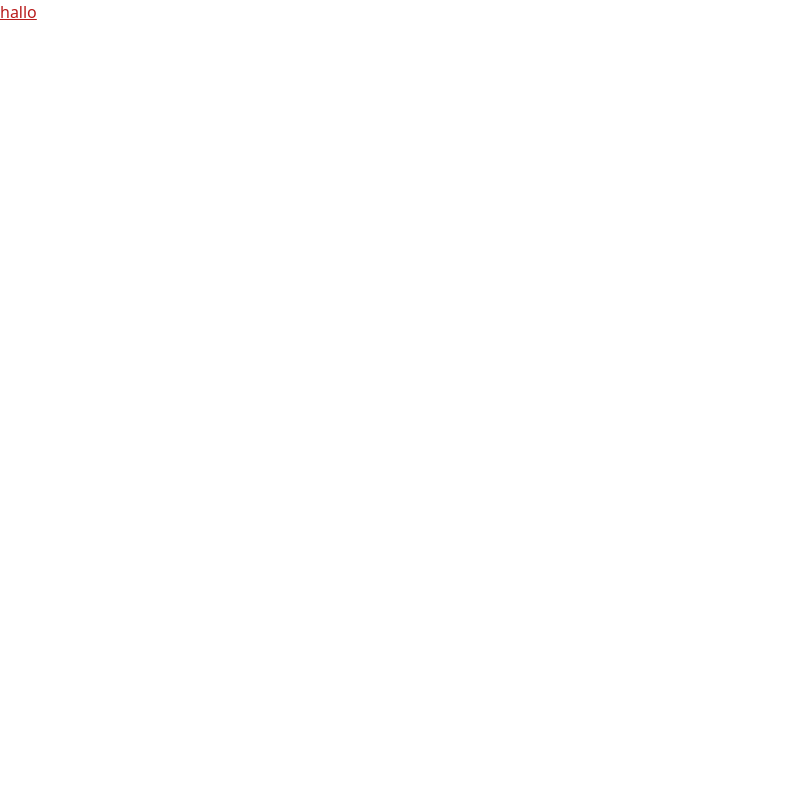
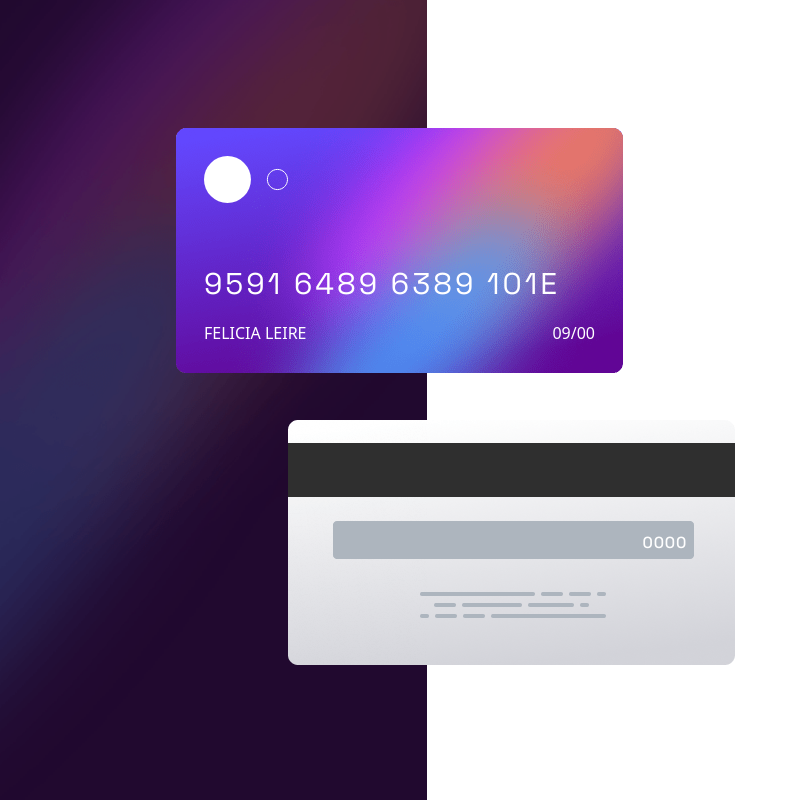
Before and after one commit to BintangAldian17/Credit-Card, a website: page src/index.html in a window 1280 px wide. Shown: the whole page, without its empty margins (0-798 px from the left). Drawn offline with Linux system fonts and the light colour scheme.

Commit message:
add and styling card

```diff
--- a/src/index.html
+++ b/src/index.html
@@ -4,11 +4,43 @@
     <meta charset="UTF-8" />
     <meta http-equiv="X-UA-Compatible" content="IE=edge" />
     <meta name="viewport" content="width=device-width, initial-scale=1.0" />
+    <!-- google fonts -->
+    <link rel="preconnect" href="https://fonts.googleapis.com" />
+    <link rel="preconnect" href="https://fonts.gstatic.com" crossorigin />
+    <link
+      href="https://fonts.googleapis.com/css2?family=Space+Grotesk:wght@400;500;600;700&display=swap"
+      rel="stylesheet" />
     <link rel="stylesheet" href="../dist/output.css" />
     <title>Document</title>
   </head>
   <body>
-    <h1 class="underline text-red-700">hallo</h1>
+    <div class="w-full flex max-h-screen relative">
+      <div
+        class="w-1/3 h-screen bg-[url('../dist/images/bg-main-desktop.png')] bg-no-repeat bg-cover flex justify-center items-center flex-col">
+        <div class="absolute left-44 top-32">
+          <div class="text-white text-xl absolute flex flex-col p-7 justify-between w-full h-full">
+            <div>
+              <img src="../dist/images/card-logo.svg" alt="" />
+            </div>
+            <div>
+              <span class="font-primary text-3xl tracking-widest leading-6">9591 6489 6389 101E</span>
+              <div class="flex justify-between text-base mt-5">
+                <span>FELICIA LEIRE</span>
+                <span>09/00</span>
+              </div>
+            </div>
+          </div>
+          <img src="../dist/images/bg-card-front.png" alt="" class="" />
+        </div>
+        <div class="absolute left-72 top-[420px]">
+          <div class="w-full h-full absolute flex justify-end items-center right-12">
+            <span class="text-white font-primary font-medium tracking-wider">0000</span>
+          </div>
+          <img src="../dist/images/bg-card-back.png" alt="" />
+        </div>
+      </div>
+      <div class="w-2/3 h-screen"></div>
+    </div>
     <script src="../script.js"></script>
   </body>
 </html>
--- a/tailwind.config.js
+++ b/tailwind.config.js
@@ -4,7 +4,14 @@ module.exports = {
     "./src/**/*.{html,js}"
   ],
   theme: {
-    extend: {},
+    extend: {
+      backgroundImage: {
+        'left-content': "url('./dist/images/bg-main-desktop.png')",
+      },
+      fontFamily: {
+        'primary': ['Space Grotesk'],
+      },
+    },
   },
   plugins: [],
 }
```
Also changed, not shown: dist/images/bg-card-back.png (added), dist/images/bg-card-front.png (added), dist/images/bg-main-desktop.png (added), dist/images/bg-main-mobile.png (added), dist/images/card-logo.svg (added), dist/images/favicon-32x32.png (added), dist/images/icon-complete.svg (added), dist/output.css.
